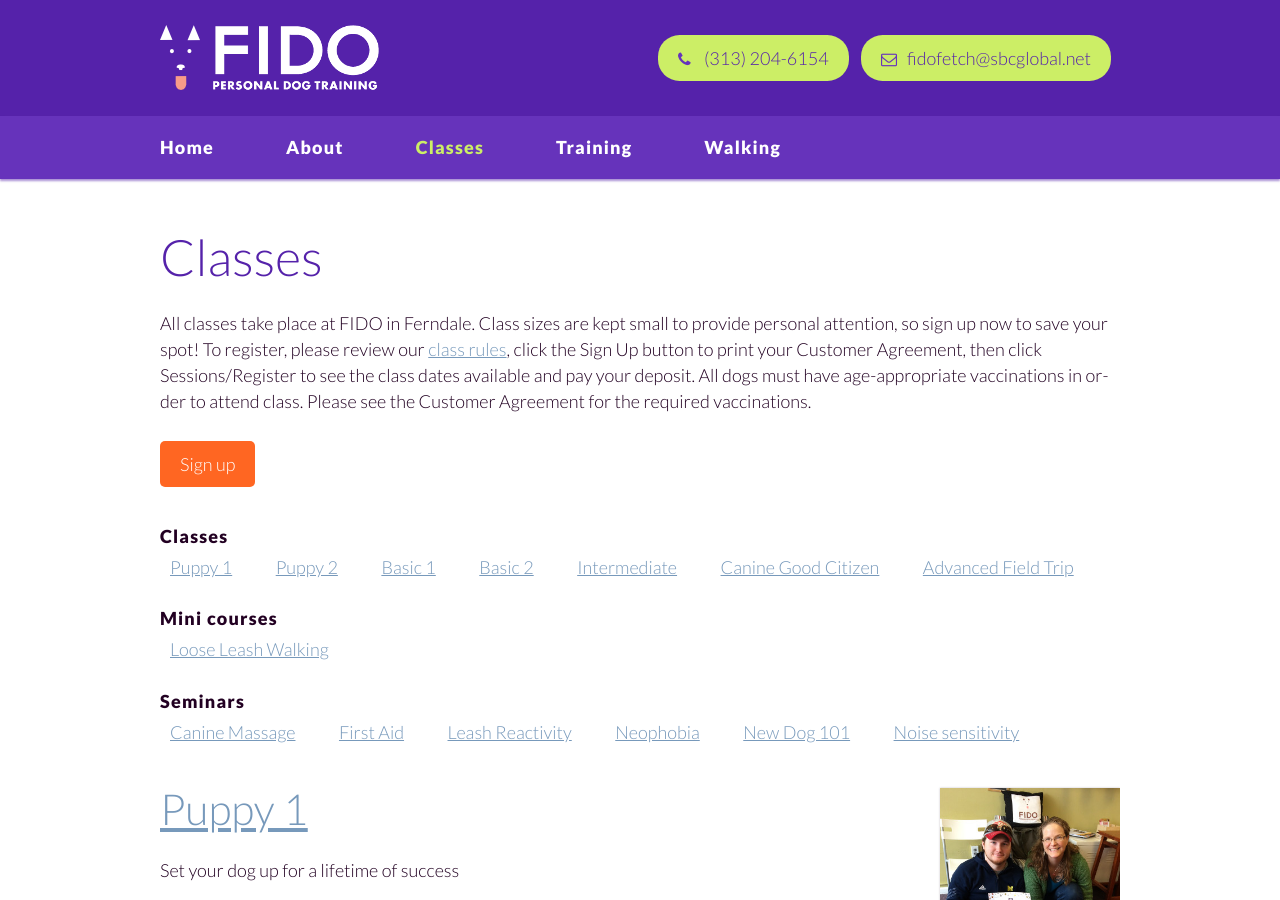
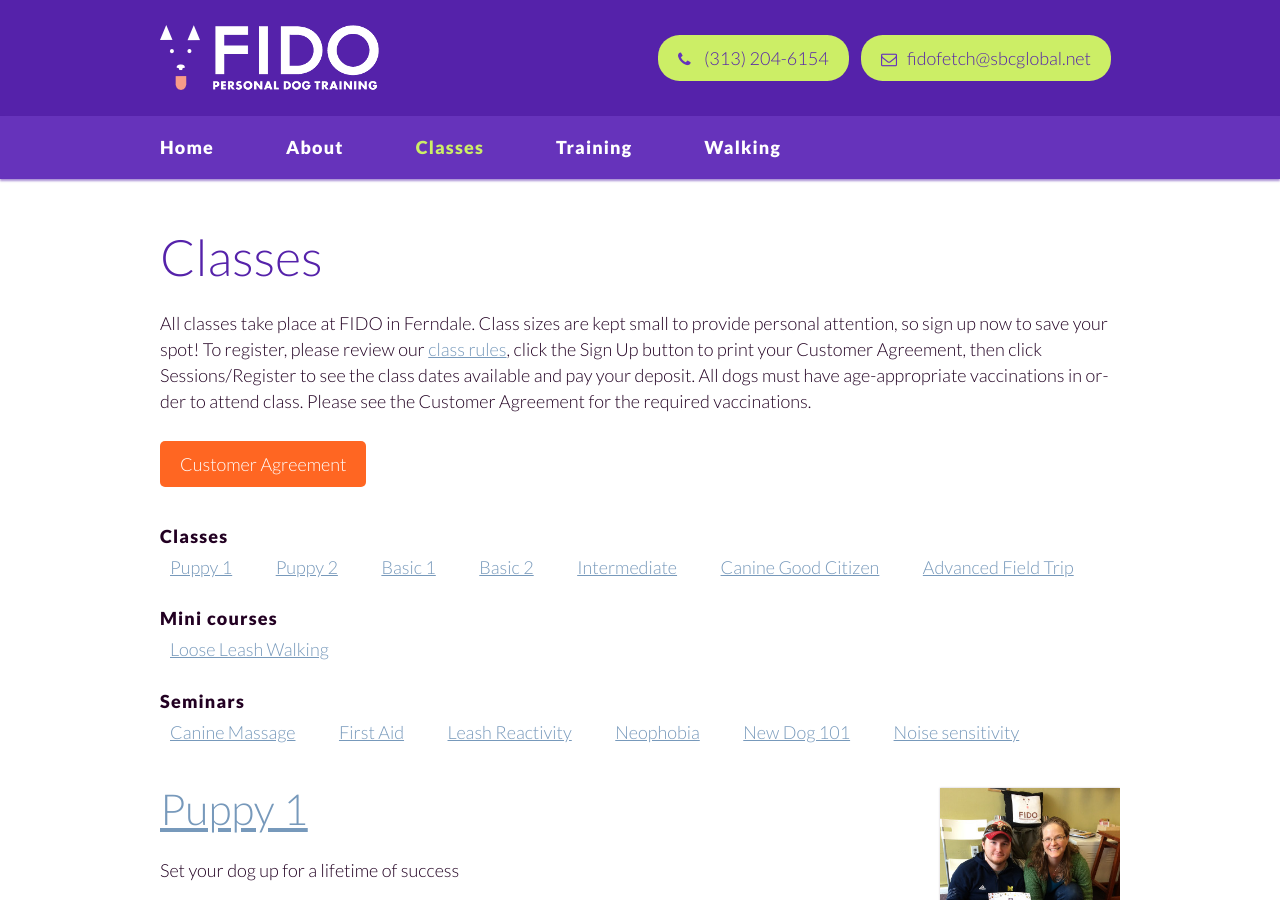
Before and after one commit to fidodogtraining/fidodogtraining.github.io, a Jekyll site: the page built from _autopages/classes.html, in a window 1280 px wide and 900 px high. Built offline with Jekyll 4.4.1, drawn with Linux system fonts in a browser that asks for light colours; Markdown is read by kramdown in place of the engine named in the settings.

Commit message:
Update classes.html

```diff
--- a/_autopages/classes.html
+++ b/_autopages/classes.html
@@ -11,7 +11,7 @@
 
 All dogs must have age-appropriate vaccinations in order to attend class. Please see the Customer Agreement for the
 required vaccinations.</p>
-<p><a class="button cta" href="/images/fido_agree_rules.pdf">Sign up</a></p>
+<p><a class="button cta" href="/images/fido_agree_rules.pdf">Customer Agreement</a></p>
 
 <strong class="clear">Classes</strong>
 <ul class="inline anchors">
```
